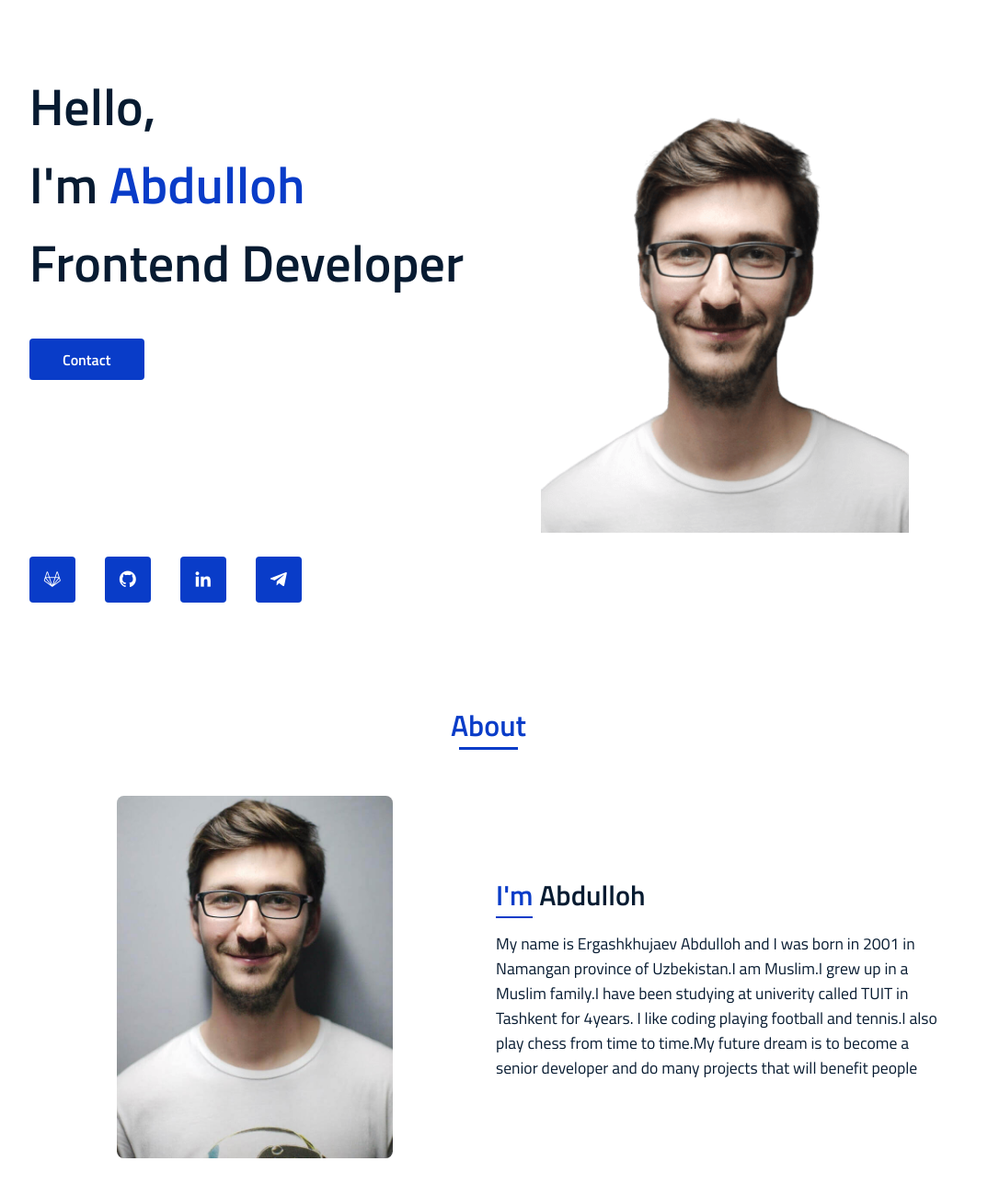
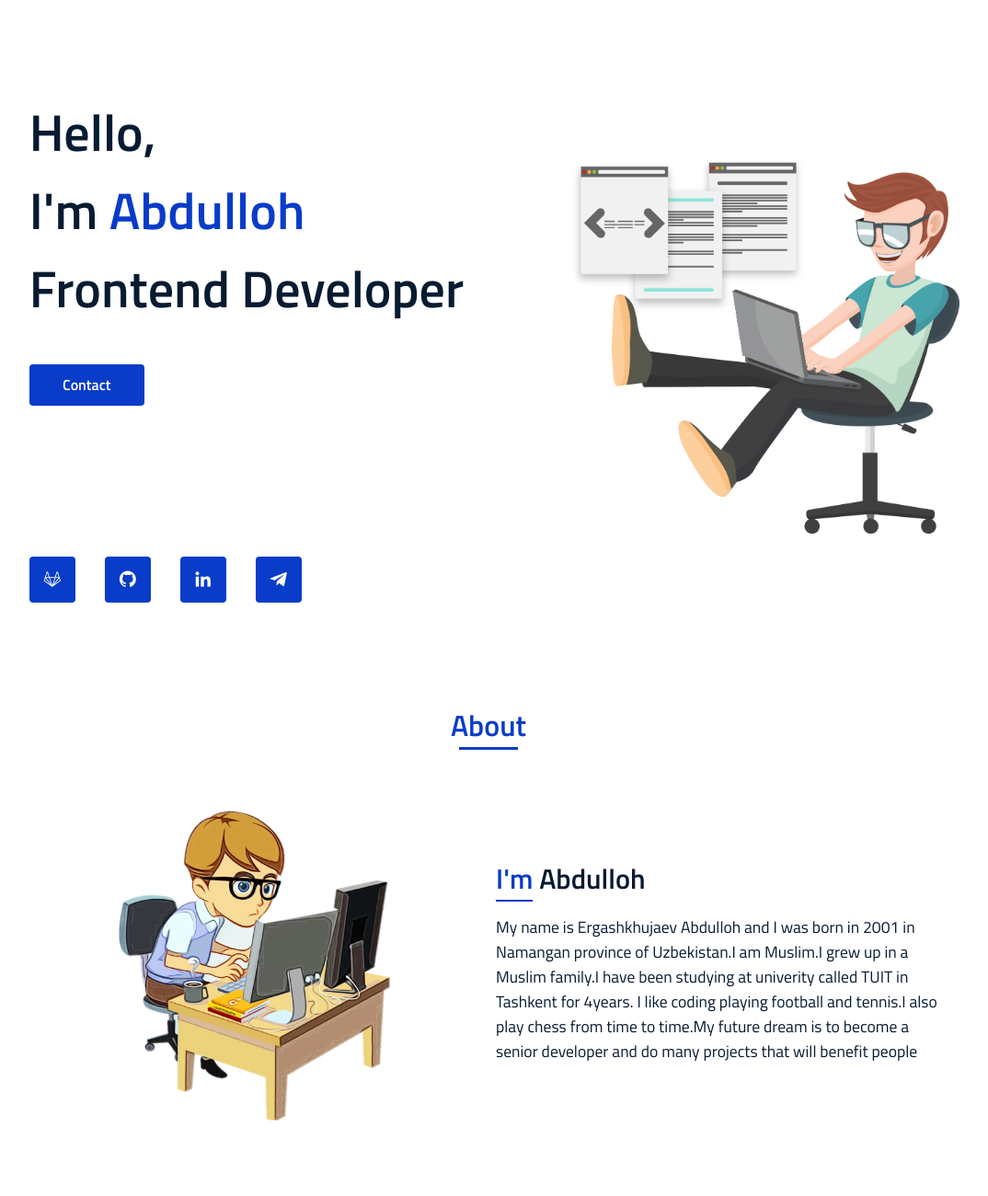
Before and after one commit to abdullodev/portfolio, a plain HTML site: page index.html in a window 1280 px wide. Shown: the part 100-1400 px from the top of the page at 92% size, without its empty margins (109-1183 px from the left). Drawn offline with nearby package versions, Linux system fonts and the light colour scheme.

Commit message:
change photo

```diff
--- a/css/main.css
+++ b/css/main.css
@@ -361,7 +361,8 @@ img {
 
 /* home */
 .home {
-  height: calc(100vh - 3rem);
+  margin-top: var(--header-height);
+  height: calc(100vh - 55px) !important;
   row-gap: 1rem;
 }
 .home_data {
@@ -407,7 +408,7 @@ img {
 }
 .home_image {
   position: absolute;
-  width: 290px;
+  min-width: 290px;
   right: 0;
   bottom: 0;
 }
@@ -804,7 +805,7 @@ img {
     margin-right: var(--mb-4);
   }
   .home_image {
-    width: 455px;
+    width: 425px;
     bottom: 15%;
   }
 
--- a/index.html
+++ b/index.html
@@ -90,7 +90,7 @@
         </div>
 
         <div class="home_image">
-          <img src="./images/perfil.png" alt="personal" />
+          <img src="./images/profile.png" alt="personal" />
         </div>
       </section>
 
@@ -101,7 +101,7 @@
 
         <div class="about_container bd_grid">
           <div class="about_img">
-            <img src="./images/about.jpg" alt="about" />
+            <img src="./images/about.png" alt="about" />
           </div>
 
           <div>
--- a/js/main.js
+++ b/js/main.js
@@ -62,13 +62,13 @@ sr.reveal(".home_image", { delay: 120 });
 sr.reveal(".home_social_icon", { interval: 140 });
 
 // about scroll
-sr.reveal(".about_img", {});
+sr.reveal(".about_img", { delay: 80 });
 sr.reveal(".section_title", { delay: 100 });
 sr.reveal(".about_subtitle", { delay: 120 });
 sr.reveal(".about_text", { delay: 140 });
 
 // skills scroll
-sr.reveal(".skills_subtitle", {});
+sr.reveal(".skills_subtitle", { delay: 80 });
 sr.reveal(".section_title", { delay: 100 });
 sr.reveal(".skills_text", { delay: 120 });
 sr.reveal(".skills_data", { interval: 140 });
```
Also changed, not shown: images/about.jpg (deleted), images/about.png (added), images/perfil.png (deleted), images/profil.jpg (added), images/profile.png (added), images/react.png (added).
